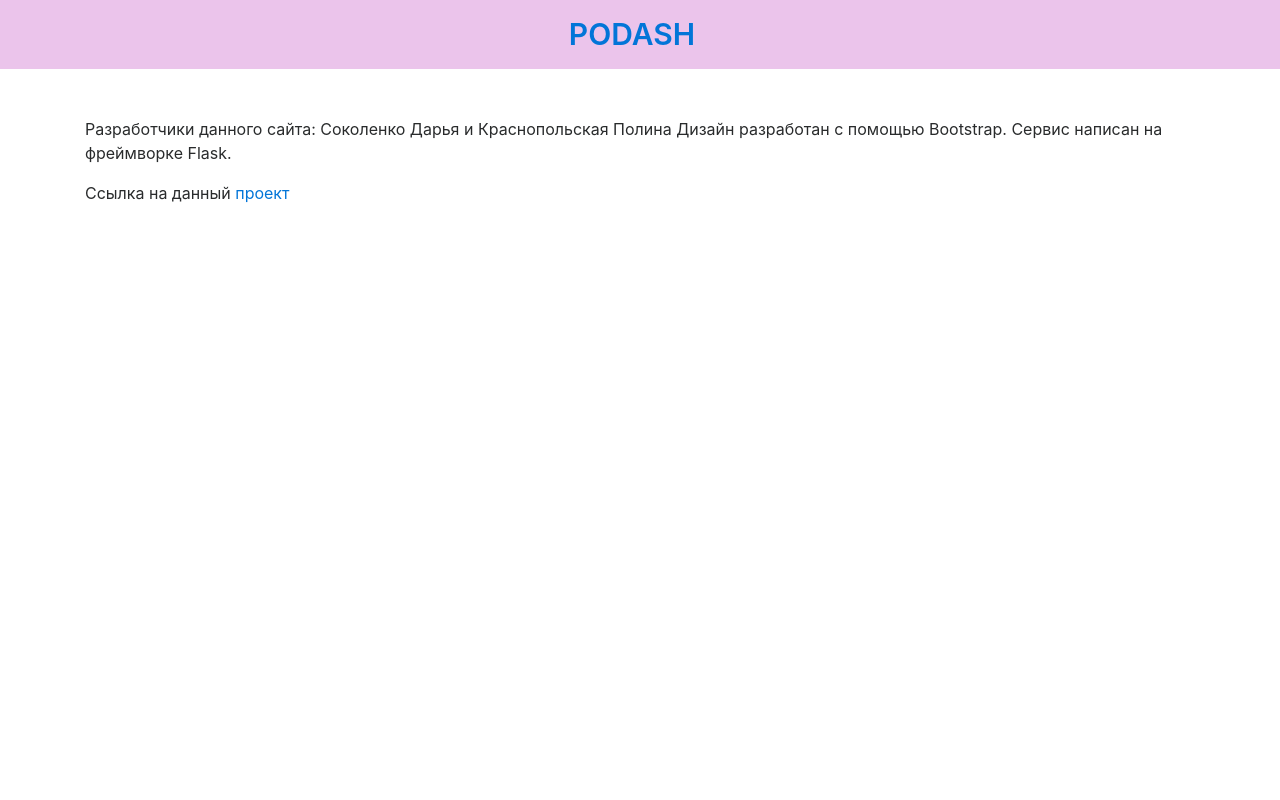
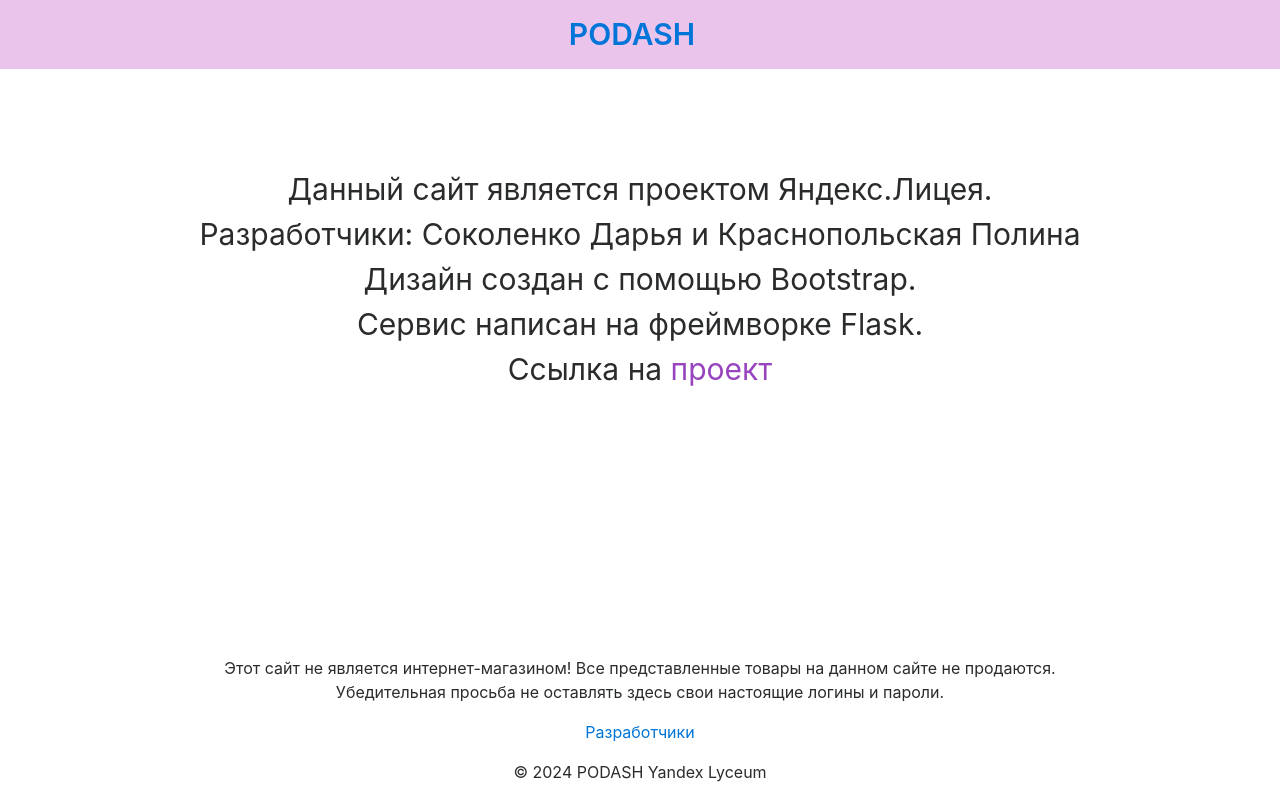
Before and after one commit to darysun07/web-project, a Flask app: page /dveloprs in a window 1280 px wide. Run offline with Flask 3, Linux system fonts and the light colour scheme; some libraries are stand-ins or nearby versions.

Commit message:
continue

```diff
--- a/main.py
+++ b/main.py
@@ -87,7 +87,7 @@ def about():
 
 @app.route('/dveloprs')
 def developers():
-    return render_template('dveloprs.html', title='Создатели сайта')
+    return render_template('dveloprs.html', title='Сайт')
 
 
 def main():
--- a/static/css/style.css
+++ b/static/css/style.css
@@ -1,30 +1,3 @@
-/*.header {
-    background-color: #ebc4eb;
-    height: 70px;
-    width: 100%;
-    left: 0;
-    top: 0;
-    margin: 0;
-    padding: 5px 0;
-    display: flex;
-    justify-content: space-between;
-    align-items: flex-start;
-    border-bottom-left-radius: 10px;
-    border-bottom-right-radius: 10px;
-}*/
-
-
-/*.header-nav {
-    padding-top: 15px;
-    margin-left: 20px;
-    list-style-type: none;
-}
-
-.nav-item {
-    display: inline;
-}
-*/
-
 .navbar {
     background-color: #ebc4eb;
 }
@@ -52,7 +25,6 @@ h4 {
 .navbar-logo a {
     font-size: 30px;
     font-weight: 600;
-    /*font-color: black;*/
 }
 
 .collapse {
@@ -71,33 +43,27 @@ h4 {
     border: none;
 }
 
-/*footer {
-    height: 80px;
-    padding-top: 20px;
-    text-align: center;
-    background: #dcdcf7;
+.dv{
+    text-align:center;
+    padding-top: 50px
 }
-* {
-	margin: 0;
-	padding: 0;
+.dv{
+    font-weight: 120px;
+    font-size: 30px
 }
-html,
+.dv a {
+    color: #9744be
+}
+/*.linki a:hover {
+    color: #CE242B;
+    text-decoration: underline;
+}*/
 body {
-	height: 100%;
+  min-height: 100vh;
+  display: grid;
+  grid-template-rows: auto 1fr auto;
 }
-.wrapper {
-	position: relative;
-	min-height: 100%;
+main {
+  margin: 0 auto;
+  max-width: 80ch;
 }
-.content {
-	padding-bottom: 90px;
-}
-footer {
-	position: absolute;
-	left: 0;
-	bottom: 0;
-	width: 100%;
-	height: 100px;
-	text-align: center;
-    color: #dcdcf7;
-}
--- a/templates/base.html
+++ b/templates/base.html
@@ -36,9 +36,18 @@
         </div>
     </nav>
 </header>
-
 <main role="main" class="container">
     {% block content %}{% endblock %}
 </main>
+<footer class="bg-light text-center text-lg-start border-top mt-5">
+    <p>
+        Этот сайт не является интернет-магазином! Все представленные товары на данном сайте не продаются.
+        <br> Убедительная просьба не оставлять здесь свои настоящие логины и пароли.
+    </p>
+    <a href="/dveloprs" class="text-dark">Разработчики</a>
+    <div class="text-center p-3">
+        © 2024 PODASH Yandex Lyceum
+    </div>
+</footer>
 </body>
 </html>
--- a/templates/dveloprs.html
+++ b/templates/dveloprs.html
@@ -1,10 +1,8 @@
 {% extends "base.html" %}
 
 {% block content %}
-<p>Разработчики данного сайта: Соколенко Дарья и Краснопольская Полина
-    Дизайн разработан с помощью Bootstrap. Сервис написан на фреймворке Flask.</p>
-<p>Ссылка на данный <a href="https://github.com/darysun07/web-project">проект</a></p>
-<!-- <p>Ссылка на наш <a href="https://github.com/Alexey045">Алексей</a>, <a
-        href="https://github.com/dail45">Данил</a> GitHub
-</p> -->
+<div class="dv"><p>Данный сайт является проектом Яндекс.Лицея. <br>Разработчики: Соколенко Дарья и Краснопольская Полина
+    <br> Дизайн создан с помощью Bootstrap. <br> Сервис написан на фреймворке Flask.
+    <br>Ссылка на <a href="https://github.com/darysun07/web-project">проект</a></p></div>
+
 {% endblock %}
--- a/templates/index.html
+++ b/templates/index.html
@@ -20,6 +20,4 @@
         <a href="#">Румяна</a>
     </li>
 </ul>
-
-
 {% endblock %}
--- a/templates/profile.html
+++ b/templates/profile.html
@@ -1,7 +1,7 @@
 {% extends "base.html" %}
 
 {% block content %}
-<h2 align="center">{{ current_user.name }}</h2>
-<a href="/logout" class="btn btn-outline-danger">Выйти</a>
+<h2>Пользователь: {{ current_user.name }}</h2>
+<br><a href="/logout" class="btn btn-outline-danger">Выйти</a>
 
 {% endblock %}
```
